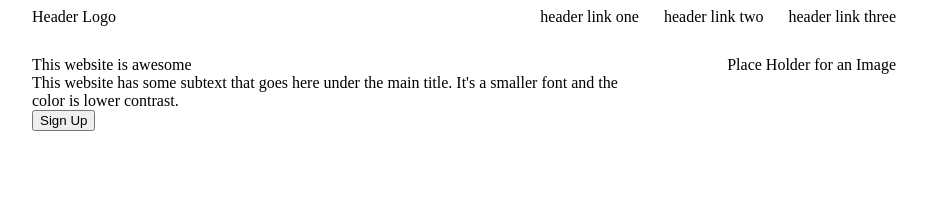
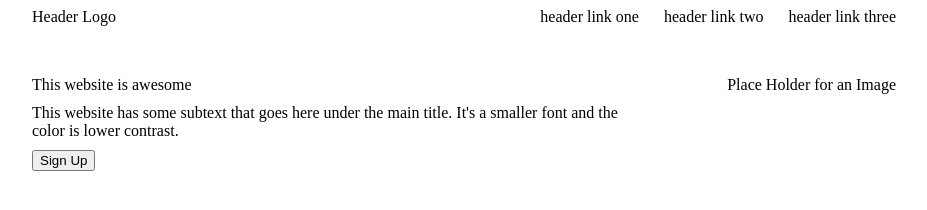
Before and after one commit to blueork/landing-page, a plain HTML site: page index.html in a window 1280 px wide. Shown: the whole page, without its empty margins (176-1103 px from the left). Drawn offline with Linux system fonts and the light colour scheme.

Commit message:
Adjust gap in .hero

```diff
--- a/style.css
+++ b/style.css
@@ -13,7 +13,7 @@ ul {
 .hero.section {
   display: flex;
   flex-direction: column;
-  gap: 30px;
+  gap: 50px;
   /* background-color: #1F2937;
   color: white; */
 }
@@ -41,6 +41,7 @@ ul {
   display: flex;
   flex-direction: column;
   flex-wrap: wrap;
+  gap: 10px;
   /* width: 100px; */
 }
 
```
